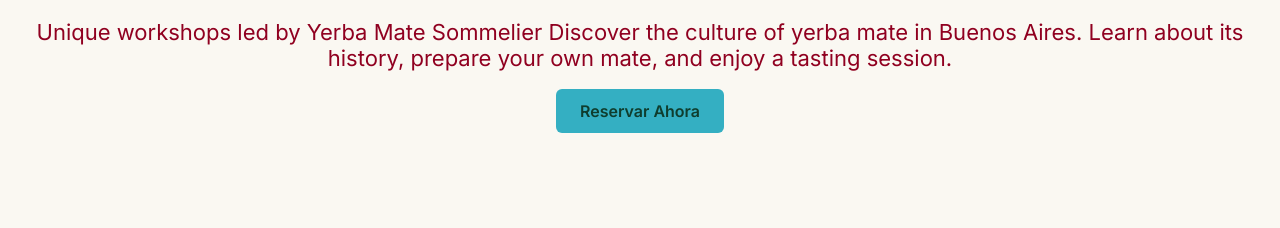
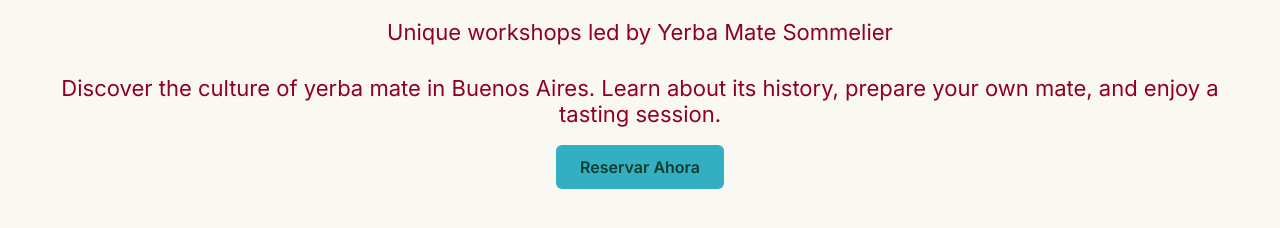
Before and after one commit to YerbaMateSoul/YerbaMateSoul.github.io, a plain HTML site: page index.html in a window 1280 px wide. Shown: the part 320-548 px from the top of the page. Drawn offline with nearby package versions, Linux system fonts and the light colour scheme.

Commit message:
Update index.html

```diff
--- a/index.html
+++ b/index.html
@@ -51,8 +51,8 @@
 
 <section class="hero">
   <h1>Vení a vivir la cultura del mate</h1>
-  <p>Unique workshops led by Yerba Mate Sommelier
-  Discover the culture of yerba mate in Buenos Aires. Learn about its history, prepare your own mate, and enjoy a tasting session.</p>
+  <p>Unique workshops led by Yerba Mate Sommelier<p>
+  <p>Discover the culture of yerba mate in Buenos Aires. Learn about its history, prepare your own mate, and enjoy a tasting session.</p>
   <a class="btn" href="https://wa.me/5491156157428">Reservar Ahora</a>
 </section>
 
```
